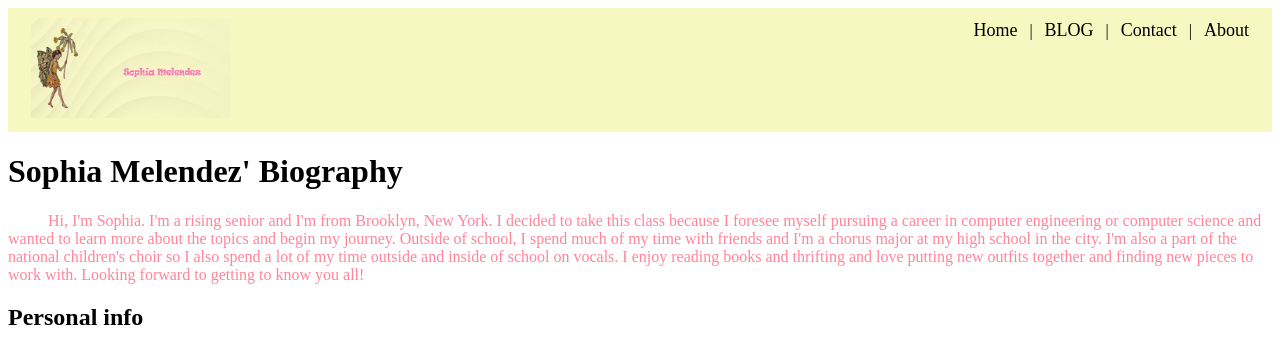
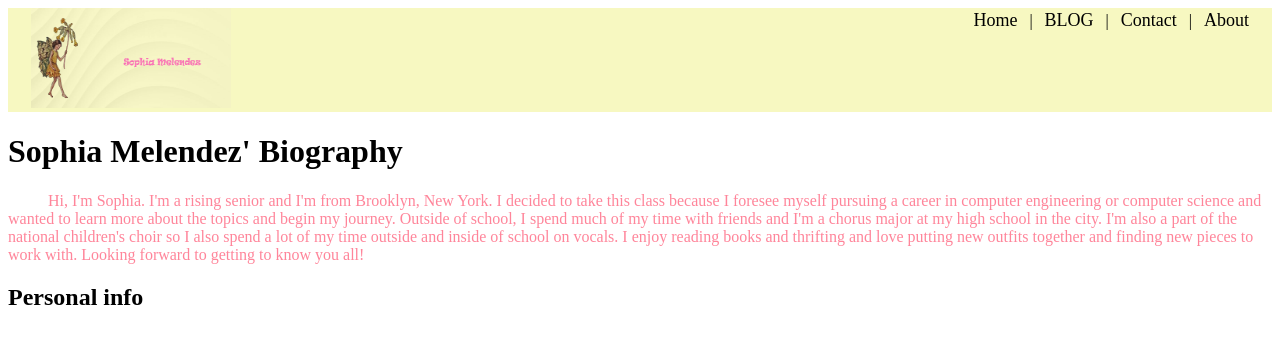
Before and after one commit to theitgirls/sjbonnet, a plain HTML site: page index.html in a window 1280 px wide. Drawn offline with Linux system fonts and the light colour scheme.

Commit message:
Add files via upload

```diff
--- a/index.html
+++ b/index.html
@@ -8,7 +8,7 @@
             .header {
   overflow: hidden;
   background-color: #f7f8c1;
-  padding: 10px 11px;
+  padding: 0px 11px;
 }
 .header a {
   color: black;
```
